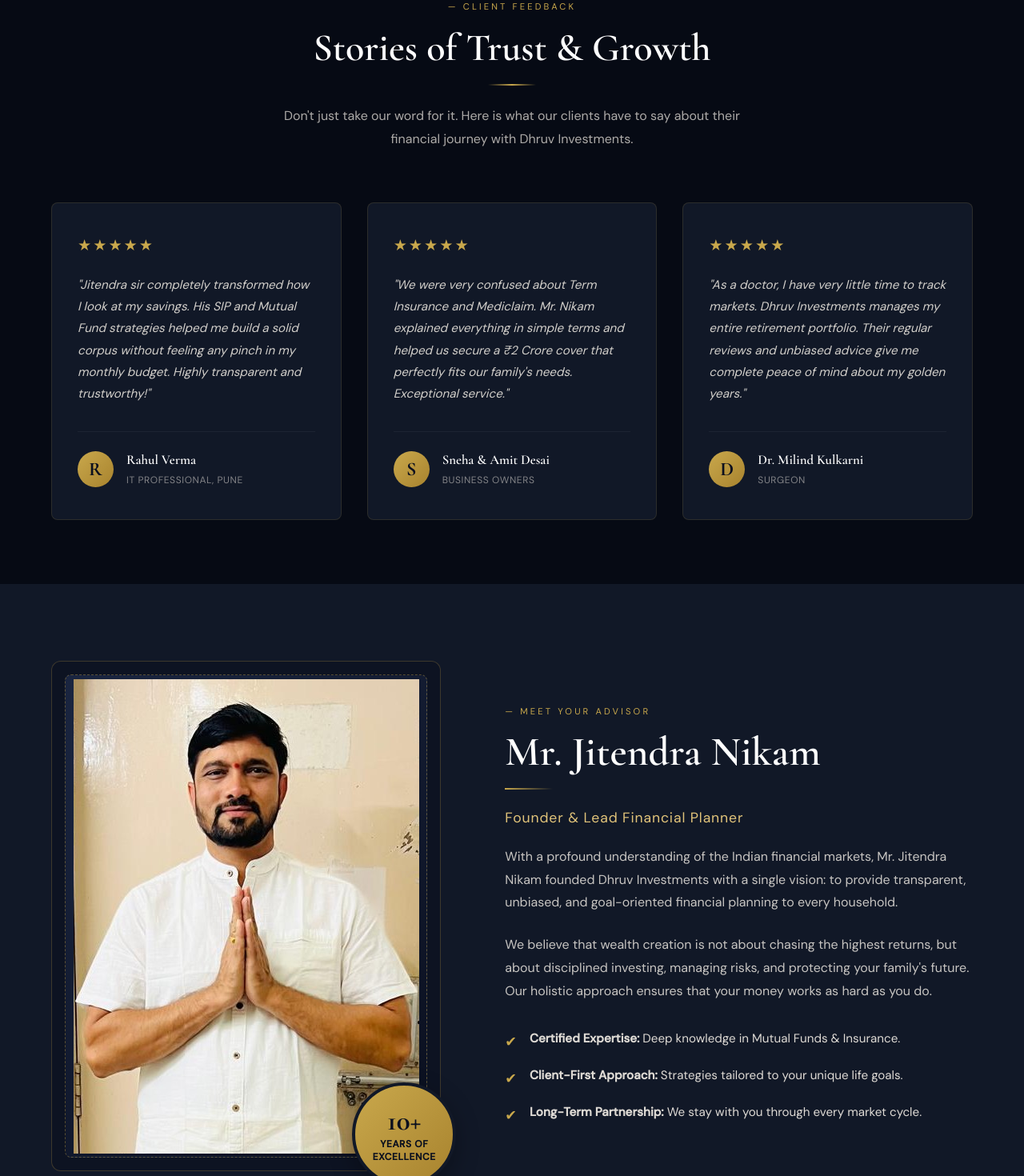
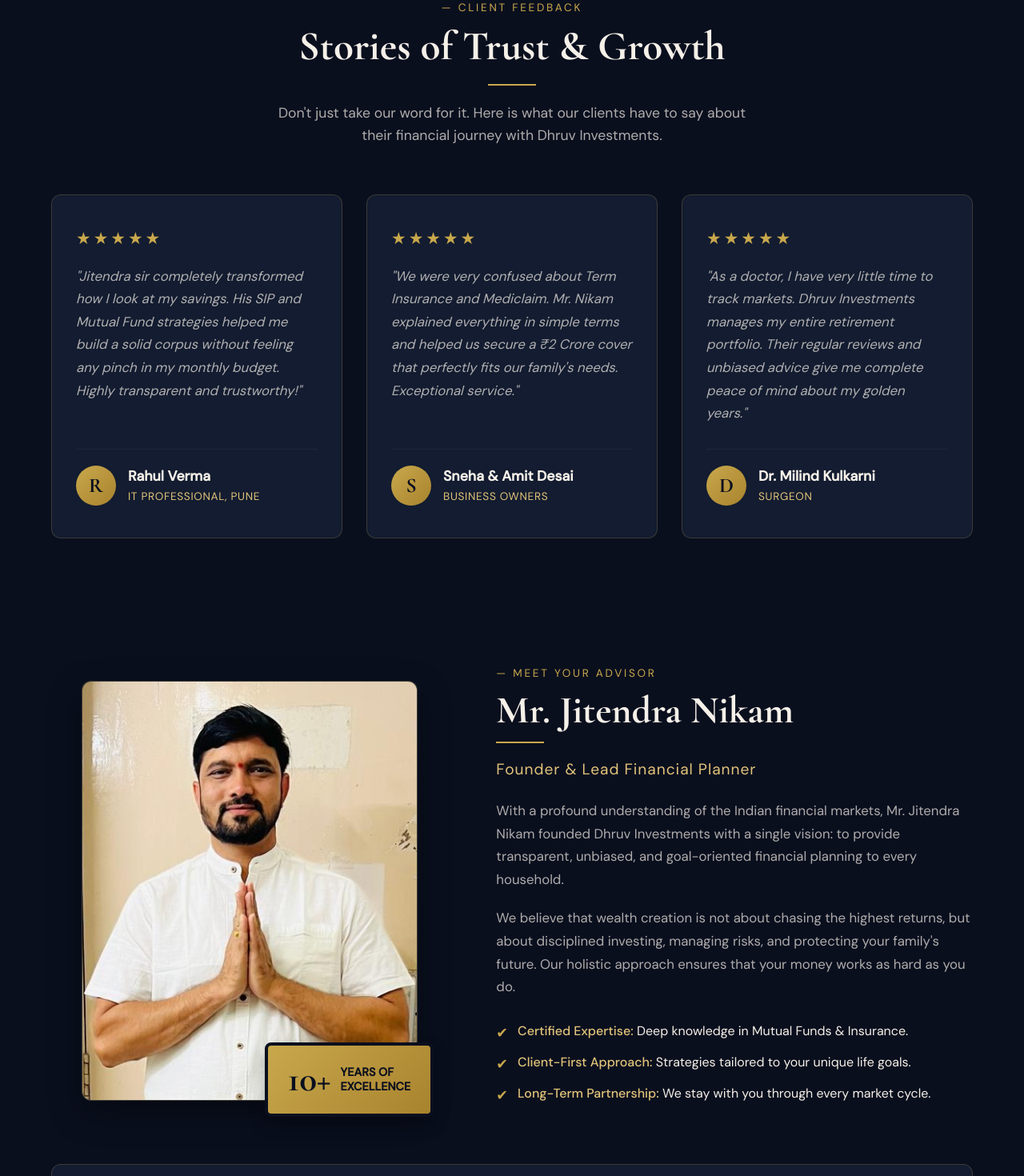
Before and after one commit to rohitjain7744/dhurvinvestment, a React (Vite) app: page / in a window 1280 px wide. Shown: the part 2000-3470 px from the top of the page at 80% size. Built offline with nearby package versions, Linux system fonts and the light colour scheme.

Commit message:
Added SIP page, fixed Google Maps, and integrated Web3Forms in Contact page

```diff
--- a/src/Component/AboutUs/AboutUs.css
+++ b/src/Component/AboutUs/AboutUs.css
@@ -1,8 +1,23 @@
+/* ==========================================================
+   ABOUT US SECTION - Premium Dark Navy & Gold
+   ========================================================== */
+
+:root {
+  --about-bg: #0a0f1e;
+  --about-card-bg: #131c30;
+  --gold: #c9a84c;
+  --gold-light: #e2c47a;
+  --text-white: #f5f0e8;
+  --text-dim: rgba(245, 240, 232, 0.7);
+  --gold-border: rgba(201, 168, 76, 0.25);
+}
+
 .about-section {
-  padding: 6rem 5vw;
-  background-color: #111827; /* Navy Mid - Creates contrast with Home/Contact */
-  color: #f5f0e8; /* Theme White */
+  padding: 80px 5vw;
+  background-color: var(--about-bg);
+  color: var(--text-white);
   font-family: 'DM Sans', sans-serif;
+  overflow-x: hidden; /* Prevents horizontal scroll on mobile */
 }
 
 .about-container {
@@ -10,210 +25,228 @@
   margin: 0 auto;
 }
 
-/* Grid Layout */
 .about-grid {
   display: grid;
-  grid-template-columns: 1fr 1.2fr;
-  gap: 5rem;
+  grid-template-columns: 1fr 1.2fr; /* Image takes slightly less space than text */
+  gap: 60px;
   align-items: center;
-  margin-bottom: 5rem;
+  margin-bottom: 60px;
 }
 
-/* --- Left Side: Visuals --- */
+/* ── 1. RESPONSIVE & PREMIUM IMAGE STYLING ── */
 .about-visual {
-  position: relative;
+  width: 100%;
+  display: flex;
+  justify-content: center;
 }
 
 .image-wrapper {
   position: relative;
-  border-radius: 12px;
-  padding: 1rem;
-  border: 1px solid rgba(201, 168, 76, 0.25);
-  background: rgba(10, 15, 30, 0.5);
+  width: 100%;
+  max-width: 420px; /* Limits how big the image gets on large screens */
+  margin: 0 auto;
 }
 
 .founder-image-placeholder {
   width: 100%;
-  aspect-ratio: 3/4;
-  background: linear-gradient(135deg, #1a2540, #0a0f1e);
-  border-radius: 8px;
-  display: flex;
-  align-items: center;
-  justify-content: center;
-  text-align: center;
-  color: rgba(245, 240, 232, 0.4);
-  font-family: 'Cormorant Garamond', serif;
-  font-size: 1.2rem;
-  border: 1px dashed rgba(201, 168, 76, 0.4);
+  aspect-ratio: 4 / 5; /* Creates a perfect professional portrait shape */
+  border-radius: 12px;
+  overflow: hidden;
+  border: 1px solid var(--gold-border);
+  box-shadow: 0 15px 40px rgba(0, 0, 0, 0.4); /* Premium depth */
+  background-color: var(--about-card-bg);
 }
 
+/* The magic that keeps the image looking good */
+.founder-image-placeholder img {
+  width: 100%;
+  height: 100%;
+  display: block;
+  object-fit: cover; /* Prevents stretching or squishing */
+  object-position: center top; /* Focuses on the face/upper body */
+  transition: transform 0.5s ease;
+}
+
+.founder-image-placeholder:hover img {
+  transform: scale(1.05); /* Smooth hover zoom */
+}
+
+/* ── 2. FLOATING BADGE STYLING ── */
 .experience-badge {
   position: absolute;
   bottom: -20px;
   right: -20px;
-  background: linear-gradient(135deg, #c9a84c, #a8832e);
-  color: #0a0f1e;
-  padding: 1.5rem;
-  border-radius: 50%;
-  text-align: center;
-  box-shadow: 0 10px 30px rgba(0, 0, 0, 0.3);
+  background: linear-gradient(135deg, var(--gold), #a8832e);
+  padding: 20px 25px;
+  border-radius: 8px;
+  box-shadow: 0 10px 20px rgba(0, 0, 0, 0.3);
   display: flex;
-  flex-direction: column;
-  justify-content: center;
   align-items: center;
-  width: 130px;
-  height: 130px;
-  border: 4px solid #111827; /* Matches section background */
+  gap: 12px;
+  z-index: 2;
+  border: 4px solid var(--about-bg); /* Creates a cutout effect */
 }
 
 .badge-number {
-  font-size: 2.2rem;
+  font-family: 'Cormorant Garamond', serif;
+  font-size: 2.8rem;
   font-weight: 700;
+  color: var(--about-bg);
   line-height: 1;
-  font-family: 'Cormorant Garamond', serif;
 }
 
 .badge-text {
-  font-size: 0.75rem;
+  color: var(--about-bg);
+  font-size: 0.9rem;
   font-weight: 600;
   text-transform: uppercase;
-  letter-spacing: 0.05em;
-  margin-top: 4px;
+  line-height: 1.2;
 }
 
-/* --- Right Side: Content --- */
+/* ── 3. CONTENT STYLING ── */
 .about-eyebrow {
-  font-size: 0.7rem;
-  letter-spacing: 0.28em;
+  font-size: 0.85rem;
+  letter-spacing: 0.2em;
   text-transform: uppercase;
-  color: #c9a84c; /* Gold */
+  color: var(--gold);
   display: block;
-  margin-bottom: 1rem;
+  margin-bottom: 10px;
 }
 
 .about-content h2 {
   font-family: 'Cormorant Garamond', serif;
-  font-size: clamp(2.2rem, 4vw, 3.5rem);
-  font-weight: 600;
-  margin: 0 0 1rem 0;
-  color: #ffffff;
-  line-height: 1.1;
+  font-size: clamp(2.2rem, 4vw, 3rem);
+  margin-bottom: 10px;
+  line-height: 1.2;
 }
 
 .about-line {
   width: 60px;
   height: 2px;
-  background: linear-gradient(90deg, #c9a84c, transparent);
-  margin: 0 0 1.5rem 0;
+  background: var(--gold);
+  margin-bottom: 20px;
 }
 
 .about-role {
-  color: #e2c47a; /* Light Gold */
-  font-size: 1.1rem;
+  color: var(--gold-light);
+  font-size: 1.2rem;
   font-weight: 400;
-  margin-bottom: 1.5rem;
+  margin-bottom: 25px;
   letter-spacing: 0.05em;
 }
 
 .about-bio {
-  color: rgba(245, 240, 232, 0.8);
-  line-height: 1.8;
-  margin-bottom: 1.5rem;
-  font-size: 1rem;
+  color: var(--text-dim);
+  font-size: 1.05rem;
+  line-height: 1.7;
+  margin-bottom: 20px;
 }
 
 .about-highlights {
   list-style: none;
   padding: 0;
-  margin-top: 2rem;
-  display: flex;
-  flex-direction: column;
-  gap: 1rem;
+  margin-top: 30px;
 }
 
 .about-highlights li {
   display: flex;
   align-items: flex-start;
-  gap: 1rem;
-  color: rgba(245, 240, 232, 0.9);
-  font-size: 0.95rem;
-  line-height: 1.6;
+  gap: 12px;
+  margin-bottom: 15px;
+  font-size: 1rem;
+  color: var(--text-white);
 }
 
 .check-icon {
-  color: #c9a84c;
+  color: var(--gold);
   font-size: 1.1rem;
   margin-top: 2px;
 }
 
-/* --- Bottom Section: Stats --- */
+.about-highlights strong {
+  color: var(--gold-light);
+  font-weight: 500;
+}
+
+/* ── 4. STATS SECTION ── */
 .about-stats {
-  background: #131c30; /* Navy Card */
-  border: 1px solid rgba(201, 168, 76, 0.15);
-  border-radius: 12px;
-  padding: 3rem;
   display: flex;
   justify-content: space-between;
   align-items: center;
-  flex-wrap: wrap;
-  gap: 2rem;
+  background: var(--about-card-bg);
+  padding: 40px 60px;
+  border-radius: 12px;
+  border: 1px solid var(--gold-border);
 }
 
 .stat-item {
   text-align: center;
-  flex: 1;
-  min-width: 150px;
 }
 
 .stat-item h3 {
   font-family: 'Cormorant Garamond', serif;
-  font-size: 3rem;
-  color: #c9a84c;
-  margin: 0 0 0.5rem 0;
-  line-height: 1;
+  font-size: 2.5rem;
+  color: var(--gold);
+  margin-bottom: 5px;
 }
 
 .stat-item p {
-  color: rgba(245, 240, 232, 0.6);
-  font-size: 0.85rem;
+  color: var(--text-dim);
+  font-size: 0.9rem;
   text-transform: uppercase;
-  letter-spacing: 0.1em;
-  margin: 0;
+  letter-spacing: 0.05em;
 }
 
 .stat-divider {
   width: 1px;
-  height: 60px;
-  background: linear-gradient(to bottom, transparent, rgba(201, 168, 76, 0.3), transparent);
+  height: 50px;
+  background: var(--gold-border);
 }
 
-/* --- Responsive --- */
+/* ── 5. MOBILE RESPONSIVENESS ── */
 @media (max-width: 992px) {
   .about-grid {
-    grid-template-columns: 1fr;
-    gap: 4rem;
+    grid-template-columns: 1fr; /* Stacks image and text vertically */
+    gap: 50px;
   }
 
   .image-wrapper {
-    max-width: 500px;
-    margin: 0 auto;
+    max-width: 350px;
+    margin-bottom: 20px;
   }
 
+  /* Moves badge slightly inward so it doesn't break the screen width */
   .experience-badge {
     bottom: -15px;
-    right: 0;
+    right: 10px;
+  }
+
+  .about-stats {
+    flex-wrap: wrap;
+    gap: 30px;
+    padding: 30px;
+    justify-content: center;
+  }
+
+  .stat-item {
+    width: 40%; /* 2 items per row */
+  }
+
+  .stat-divider {
+    display: none; /* Hide dividers on mobile */
   }
 }
 
 @media (max-width: 768px) {
-  .about-stats {
-    flex-direction: column;
-    padding: 2rem;
+  .experience-badge {
+    padding: 15px 20px;
+    right: 5px;
   }
 
-  .stat-divider {
-    width: 60px;
-    height: 1px;
-    background: linear-gradient(to right, transparent, rgba(201, 168, 76, 0.3), transparent);
+  .badge-number { font-size: 2.2rem; }
+  .badge-text { font-size: 0.8rem; }
+
+  .stat-item {
+    width: 100%; /* 1 item per row on very small screens */
   }
 }
--- a/src/Component/Testimonials/Testimonials.css
+++ b/src/Component/Testimonials/Testimonials.css
@@ -1,7 +1,21 @@
+/* ==========================================================
+   TESTIMONIALS SECTION - Premium Dark Navy & Gold
+   ========================================================== */
+
+:root {
+  --testi-bg: #0a0f1e;
+  --testi-card-bg: #131c30;
+  --gold: #c9a84c;
+  --gold-light: #e2c47a;
+  --text-white: #f5f0e8;
+  --text-dim: rgba(245, 240, 232, 0.7);
+  --gold-border: rgba(201, 168, 76, 0.25);
+}
+
 .testimonials-section {
-  padding: 5rem 5vw;
-  background-color: #060a14; /* Slightly darker than the main navy for contrast */
-  color: #f5f0e8;
+  padding: 80px 5vw;
+  background-color: var(--testi-bg);
+  color: var(--text-white);
   font-family: 'DM Sans', sans-serif;
 }
 
@@ -10,126 +24,147 @@
   margin: 0 auto;
 }
 
-/* Header Styles */
+/* ── 1. HEADER STYLING ── */
 .testi-header {
   text-align: center;
-  margin-bottom: 4rem;
+  margin-bottom: 60px;
 }
 
 .testi-eyebrow {
-  font-size: 0.7rem;
-  letter-spacing: 0.28em;
+  font-size: 0.85rem;
+  letter-spacing: 0.2em;
   text-transform: uppercase;
-  color: #c9a84c; /* Gold */
+  color: var(--gold);
   display: block;
-  margin-bottom: 1rem;
+  margin-bottom: 10px;
 }
 
 .testi-header h2 {
   font-family: 'Cormorant Garamond', serif;
-  font-size: clamp(2rem, 4vw, 3rem);
-  font-weight: 600;
-  margin: 0 0 1rem 0;
-  color: #ffffff;
+  font-size: clamp(2.5rem, 4vw, 3.2rem);
+  margin-bottom: 15px;
+  color: var(--text-white);
+  line-height: 1.2;
 }
 
 .testi-line {
   width: 60px;
   height: 2px;
-  background: linear-gradient(90deg, transparent, #c9a84c, transparent);
-  margin: 0 auto 1.5rem;
+  background: var(--gold);
+  margin: 0 auto 20px auto;
 }
 
 .testi-header p {
-  color: rgba(245, 240, 232, 0.7);
+  color: var(--text-dim);
+  font-size: 1.1rem;
   max-width: 600px;
   margin: 0 auto;
-  line-height: 1.8;
+  line-height: 1.6;
 }
 
-/* Grid Layout */
+/* ── 2. RESPONSIVE GRID (The Magic) ── */
 .testi-grid {
   display: grid;
-  grid-template-columns: repeat(auto-fit, minmax(300px, 1fr));
-  gap: 2rem;
+  /* Yeh automatically screen size ke hisaab se columns adjust karega */
+  grid-template-columns: repeat(auto-fit, minmax(320px, 1fr));
+  gap: 30px;
 }
 
-/* Individual Card */
+/* ── 3. CARD STYLING ── */
 .testi-card {
-  background: #111827; /* Navy Mid */
-  border: 1px solid rgba(201, 168, 76, 0.15); /* Faint gold border */
-  border-radius: 8px;
-  padding: 2.5rem 2rem;
+  background-color: var(--testi-card-bg);
+  border: 1px solid var(--gold-border);
+  border-radius: 12px;
+  padding: 40px 30px;
   display: flex;
   flex-direction: column;
-  transition: transform 0.3s ease, box-shadow 0.3s ease, border-color 0.3s ease;
+  transition: transform 0.4s ease, box-shadow 0.4s ease, border-color 0.4s ease;
 }
 
 .testi-card:hover {
-  transform: translateY(-5px);
-  border-color: #c9a84c;
-  box-shadow: 0 15px 35px rgba(0, 0, 0, 0.4);
+  transform: translateY(-8px); /* Hover par card halka sa upar uthega */
+  box-shadow: 0 15px 30px rgba(0, 0, 0, 0.4);
+  border-color: var(--gold); /* Border highlight hoga */
 }
 
-/* Stars */
 .stars {
-  color: #c9a84c; /* Gold stars */
-  font-size: 1.2rem;
-  letter-spacing: 2px;
-  margin-bottom: 1.5rem;
+  color: var(--gold);
+  font-size: 1.3rem;
+  margin-bottom: 20px;
+  letter-spacing: 3px; /* Stars ke beech premium gap */
 }
 
-/* Feedback Text */
 .feedback-text {
-  font-size: 0.95rem;
-  line-height: 1.8;
-  color: rgba(245, 240, 232, 0.85);
+  color: var(--text-dim);
+  font-size: 1.05rem;
   font-style: italic;
-  flex-grow: 1; /* Pushes client info to the bottom evenly */
-  margin-bottom: 2rem;
+  line-height: 1.7;
+  margin-bottom: 30px;
+  flex-grow: 1; /* Yeh ensure karega ki saare client names ek perfect line me neeche dikhein */
 }
 
-/* Client Info at Bottom */
+/* ── 4. CLIENT INFO & AVATAR ── */
 .client-info {
   display: flex;
   align-items: center;
-  gap: 1rem;
-  border-top: 1px solid rgba(255, 255, 255, 0.05);
-  padding-top: 1.5rem;
+  gap: 15px;
+  border-top: 1px solid rgba(255, 255, 255, 0.05); /* Halka sa separator */
+  padding-top: 20px;
 }
 
 .client-avatar {
-  width: 45px;
-  height: 45px;
-  background: linear-gradient(135deg, #c9a84c, #a8832e);
-  color: #0a0f1e;
+  width: 50px;
+  height: 50px;
+  background: linear-gradient(135deg, var(--gold), #a8832e); /* Gold avatar background */
+  color: var(--testi-bg); /* Dark initial letter */
+  font-family: 'Cormorant Garamond', serif;
+  font-size: 1.6rem;
+  font-weight: 700;
   border-radius: 50%;
   display: flex;
+  justify-content: center;
   align-items: center;
-  justify-content: center;
-  font-family: 'Cormorant Garamond', serif;
-  font-size: 1.5rem;
-  font-weight: bold;
+  flex-shrink: 0;
 }
 
 .client-name {
-  margin: 0 0 0.2rem 0;
-  font-size: 1.05rem;
-  color: #ffffff;
-  font-family: 'Cormorant Garamond', serif;
+  font-size: 1.1rem;
   font-weight: 600;
+  color: var(--text-white);
+  margin-bottom: 3px;
 }
 
 .client-role {
-  font-size: 0.75rem;
-  color: rgba(245, 240, 232, 0.5);
+  font-size: 0.85rem;
+  color: var(--gold-light);
   text-transform: uppercase;
   letter-spacing: 0.05em;
 }
 
-/* Responsive */
+/* ── 5. MOBILE ADJUSTMENTS ── */
 @media (max-width: 768px) {
+  .testimonials-section {
+    padding: 60px 5vw;
+  }
+
   .testi-card {
-    padding: 2rem 1.5rem;
+    padding: 30px 20px; /* Mobile par card ki padding thodi kam ki hai */
+  }
+
+  .feedback-text {
+    font-size: 1rem;
+  }
+
+  .client-avatar {
+    width: 45px;
+    height: 45px;
+    font-size: 1.4rem;
   }
 }
+
+.testi-grid {
+  display: grid;
+  /* 320px ki jagah 280px kar dein choti screens ke liye */
+  grid-template-columns: repeat(auto-fit, minmax(280px, 1fr));
+  gap: 30px;
+}
```
Also changed, not shown: src/Page/About/About.css (+42 -0 lines), src/Component/OurService/OurService.css (line endings or trailing spaces).
